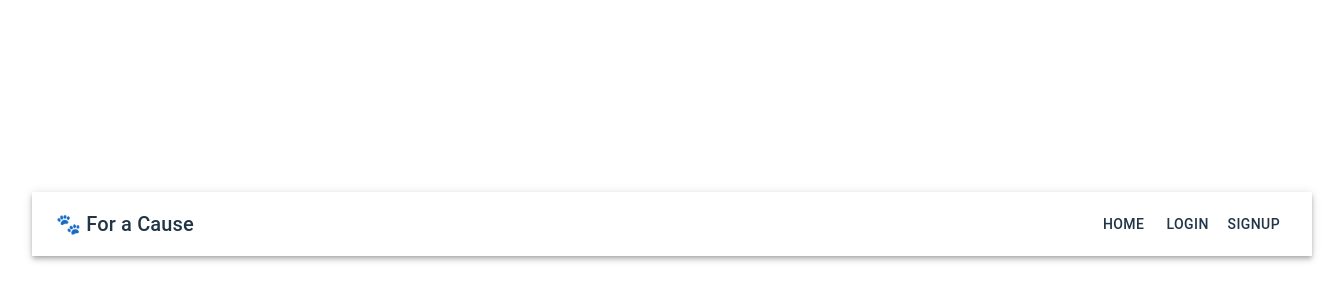
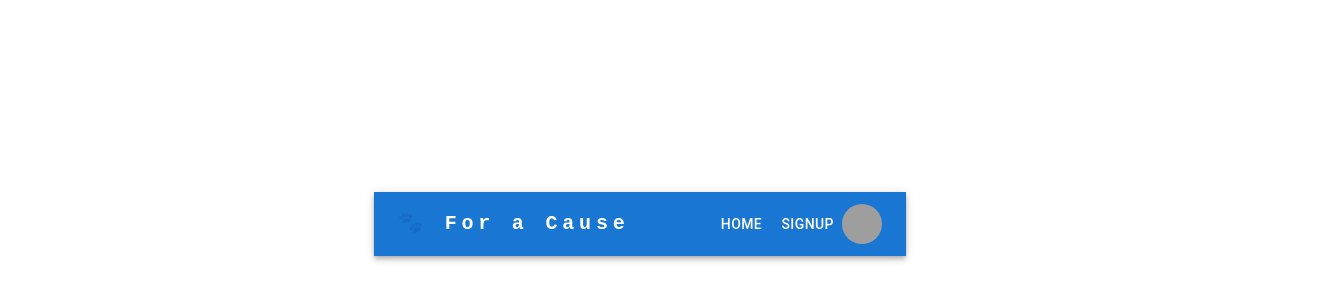
Before and after one commit to rokesby/animal-adoption, a React (Vite) app in the folder frontend/: page / in a window 1280 px wide. Shown: the part 176-476 px from the top of the page, 1344 px wide, since content can reach past the window. Built offline with nearby package versions, Linux system fonts and the light colour scheme; grey boxes are pictures that could not be loaded.

Commit message:
Nav bar and muy account menu

```diff
--- a/frontend/src/components/Navbar/Navbar.jsx
+++ b/frontend/src/components/Navbar/Navbar.jsx
@@ -1,31 +1,136 @@
 import AppBar from "@mui/material/AppBar";
 import Box from "@mui/material/Box";
 import Toolbar from "@mui/material/Toolbar";
+import IconButton from "@mui/material/IconButton";
 import Typography from "@mui/material/Typography";
+import Menu from "@mui/material/Menu";
+import MenuIcon from "@mui/icons-material/Menu";
+import Container from "@mui/material/Container";
+import Avatar from "@mui/material/Avatar";
 import Button from "@mui/material/Button";
+import Tooltip from "@mui/material/Tooltip";
+import MenuItem from "@mui/material/MenuItem";
+import { useEffect, useState } from "react";
+import { useNavigate } from "react-router-dom";
 import { Link } from "react-router-dom";
 
-//import { useContext } from "react";
-//import Context from "../Context/Context";
+function ResponsiveAppBar() {
+  const [anchorElNav, setAnchorElNav] = useState(null);
+  const [anchorElUser, setAnchorElUser] = useState(null);
 
-const Navbar = () => {
-  //const { authStatus, setAuthStatus } = useContext(Context);
+  const handleOpenNavMenu = (event) => {
+    setAnchorElNav(event.currentTarget);
+  };
+  const handleOpenUserMenu = (event) => {
+    setAnchorElUser(event.currentTarget);
+  };
+
+  const handleCloseNavMenu = () => {
+    setAnchorElNav(null);
+  };
+
+  const handleCloseUserMenu = () => {
+    setAnchorElUser(null);
+  };
+
+  const navigate = useNavigate();
+  const [token, setToken] = useState(localStorage.getItem("token"));
+  const [buttonText, setButtonText] = useState();
+
+  useEffect(() => {
+    if (token) {
+      setButtonText("Logout");
+    } else {
+      setButtonText("Login");
+    }
+  }, [token]);
+
+  const handleLogoutClick = () => {
+    if (token) {
+      localStorage.clear("token");
+      setToken(null);
+    } else {
+      navigate("/login");
+    }
+  };
 
   return (
-    <Box sx={{ flexGrow: 1 }}>
-      <AppBar
-        data-testid="_nav"
-        position="static"
-        color="transparent"
+    <AppBar position="static">
+      <Container maxWidth="xl">
+        <Toolbar disableGutters>
+          <Typography
+            variant="h6"
+            noWrap
+            component="a"
+            href="#app-bar-with-responsive-menu"
             sx={{
-          width: "100vw",
+              mr: 2,
+              display: { xs: "none", md: "flex" },
+              fontFamily: "monospace",
+              fontWeight: 700,
+              letterSpacing: ".3rem",
+              color: "inherit",
+              textDecoration: "none",
             }}
           >
-        <Toolbar>
-        <Typography component={Link} to="/" color="inherit" variant="h6">
             🐾 For a Cause
           </Typography>
 
+          <Box sx={{ flexGrow: 1, display: { xs: "flex", md: "none" } }}>
+            <IconButton
+              size="large"
+              aria-label="account of current user"
+              aria-controls="menu-appbar"
+              aria-haspopup="true"
+              onClick={handleOpenNavMenu}
+              color="inherit"
+            >
+              <MenuIcon />
+            </IconButton>
+            <Menu
+              id="menu-appbar"
+              anchorEl={anchorElNav}
+              anchorOrigin={{
+                vertical: "bottom",
+                horizontal: "left",
+              }}
+              keepMounted
+              transformOrigin={{
+                vertical: "top",
+                horizontal: "left",
+              }}
+              open={Boolean(anchorElNav)}
+              onClose={handleCloseNavMenu}
+              sx={{
+                display: { xs: "block", md: "none" },
+              }}
+            ></Menu>
+          </Box>
+          <Typography
+            variant="h5"
+            noWrap
+            component="a"
+            href="#app-bar-with-responsive-menu"
+            sx={{
+              mr: 2,
+              display: { xs: "flex", md: "none" },
+              flexGrow: 1,
+              fontFamily: "monospace",
+              fontWeight: 700,
+              letterSpacing: ".3rem",
+              color: "inherit",
+              textDecoration: "none",
+            }}
+          >
+            🐾 For a Cause
+          </Typography>
+          <Box sx={{ flexGrow: 1, display: { xs: "none", md: "flex" } }}>
+            <Button
+              component={Link}
+              onClick={handleCloseNavMenu}
+              sx={{ my: 2, color: "white", display: "block" }}
+            ></Button>
+          </Box>
           <Box sx={{ marginLeft: "auto" }}>
             <Button
               component={Link}
@@ -33,15 +138,8 @@
               data-testid="_animals"
               color="inherit"
             >
+              {" "}
               Home
-            </Button>
-            <Button
-              component={Link}
-              to="/login"
-              data-testid="_login"
-              color="inherit"
-            >
-              Login
             </Button>
             <Button
               component={Link}
@@ -53,20 +151,136 @@
             </Button>
           </Box>
 
-          {/* <Box sx={{ marginLeft: "auto" }}>
-            <Button
+          <Box sx={{ flexGrow: 0 }}>
+            <Tooltip title="My Account">
+              <IconButton onClick={handleOpenUserMenu} sx={{ p: 0 }}>
+                <Avatar alt="" src="/static/images/avatar/2.jpg" />
+              </IconButton>
+            </Tooltip>
+            <Menu
+              sx={{ mt: "45px" }}
+              id="menu-appbar"
+              anchorEl={anchorElUser}
+              anchorOrigin={{
+                vertical: "top",
+                horizontal: "right",
+              }}
+              keepMounted
+              transformOrigin={{
+                vertical: "top",
+                horizontal: "right",
+              }}
+              open={Boolean(anchorElUser)}
+              onClose={handleCloseUserMenu}
+            >
+              {" "}
+              <MenuItem
+                onClick={handleCloseUserMenu}
+                component={Link}
+                to="/my-profile"
+                data-testid="_my-profile"
+                color="inherit"
+              >
+                <Typography textAlign="center">My Profile</Typography>
+              </MenuItem>
+              <MenuItem
+                onClick={handleCloseUserMenu}
                 component={Link}
                 to="/create-advert"
                 data-testid="_create-advert"
                 color="inherit"
               >
-              Create Advert
-            </Button>
-          </Box> */}
+                <Typography textAlign="center">Create Advert</Typography>
+              </MenuItem>
+              <MenuItem
+                onClick={handleCloseUserMenu}
+                component={Link}
+                to="/my-animals"
+                data-testid="_my-animals"
+                color="inherit"
+              >
+                <Typography textAlign="center">My Animals</Typography>
+              </MenuItem>
+              <MenuItem
+                onClick={handleLogoutClick}
+                component={Link}
+                to="/login"
+                data-testid="_logout"
+                color="inherit"
+              >
+                <Typography textAlign="center">Logout</Typography>
+              </MenuItem>
+            </Menu>
+          </Box>
         </Toolbar>
+      </Container>
     </AppBar>
-    </Box>
   );
-};
+}
+export default ResponsiveAppBar;
 
-export default Navbar;
+// import AppBar from "@mui/material/AppBar";
+// import Box from "@mui/material/Box";
+// import Toolbar from "@mui/material/Toolbar";
+// import Typography from "@mui/material/Typography";
+// import Button from "@mui/material/Button";
+// import { Link } from "react-router-dom";
+
+// //import { useContext } from "react";
+// //import Context from "../Context/Context";
+
+// const Navbar = () => {
+//   //const { authStatus, setAuthStatus } = useContext(Context);
+
+//   return (
+//     <Box sx={{ flexGrow: 1 }}>
+//       <AppBar
+//         data-testid="_nav"
+//         position="static"
+//         color="transparent"
+//         sx={{
+//           width: "100vw",
+//         }}
+//       >
+//         <Toolbar>
+//         <Typography component={Link} to="/" color="inherit" variant="h6">
+//   🐾 For a Cause
+// </Typography>
+
+//           <Box sx={{ marginLeft: "auto" }}>
+//             <Button
+//               component={Link}
+//               to="/animals"
+//               data-testid="_animals"
+//               color="inherit"
+//             >
+//               Home
+//             </Button>
+//
+//             <Button
+//               component={Link}
+//               to="/sign-up"
+//               data-testid="_signup"
+//               color="inherit"
+//             >
+//               Signup
+//             </Button>
+//           </Box>
+
+//           {/* <Box sx={{ marginLeft: "auto" }}>
+//             <Button
+//               component={Link}
+//               to="/create-advert"
+//               data-testid="_create-advert"
+//               color="inherit"
+//             >
+//               Create Advert
+//             </Button>
+//           </Box> */}
+//         </Toolbar>
+//       </AppBar>
+//     </Box>
+//   );
+// };
+
+// export default Navbar;
```
Lines whose indentation alone changed are shown as unchanged.
